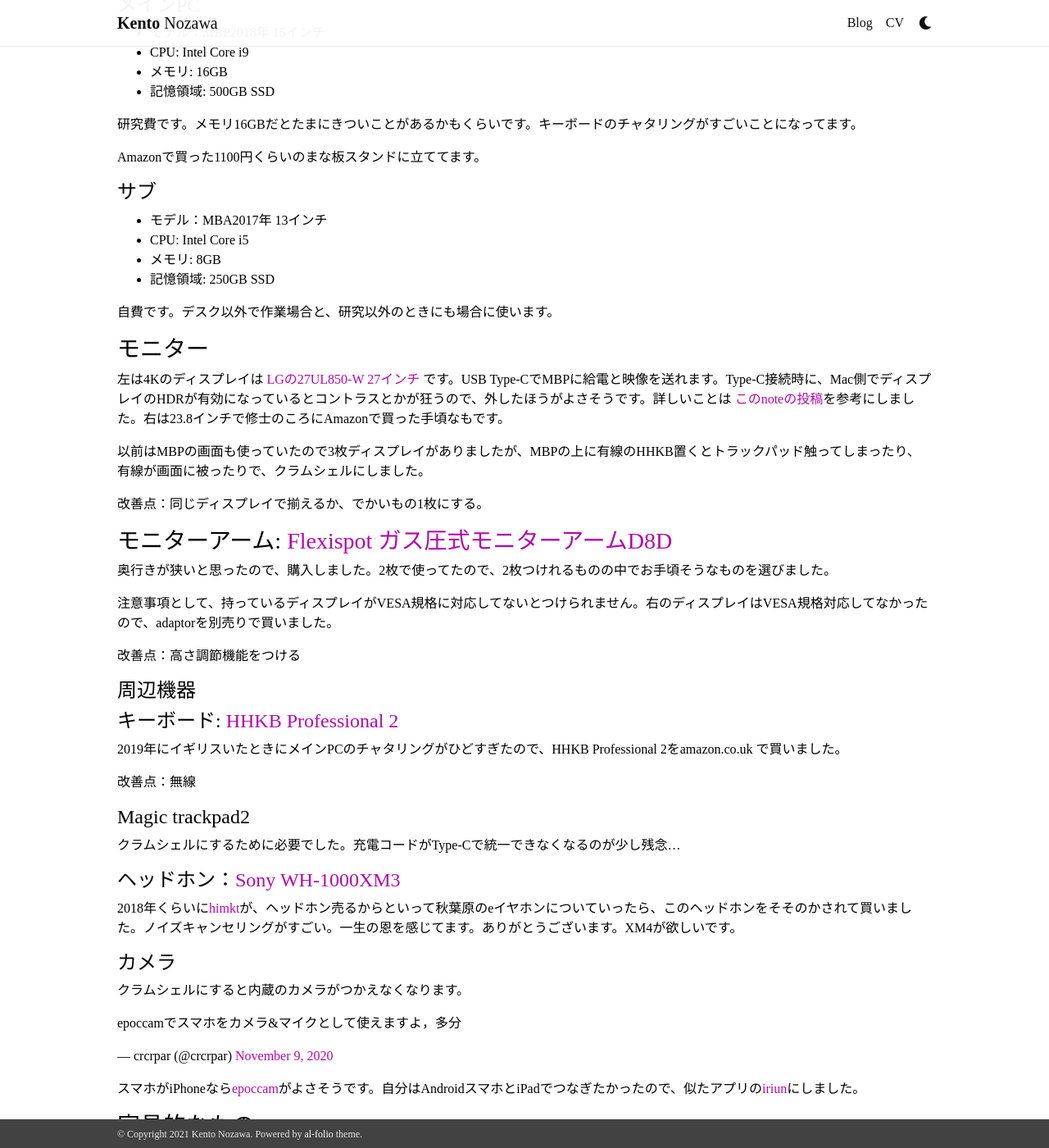
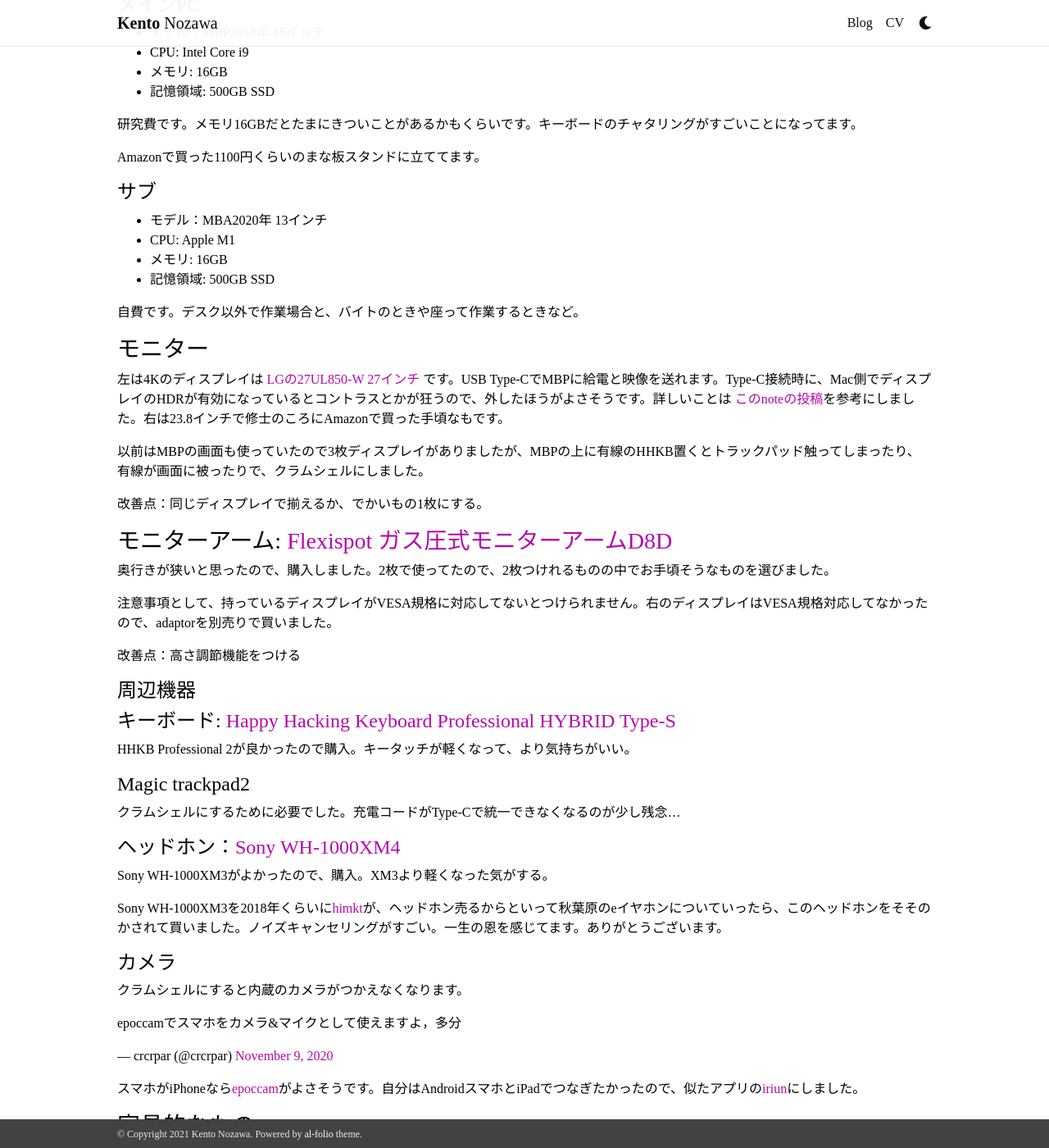
Before and after one commit to nzw0301/nzw0301.github.io, a Jekyll site: the page built from _posts/2020-10-06-ToolsForWorkFromHome.md, in a window 1280 px wide and 1400 px high, scrolled down 786 px. Shown: the whole window at 82% size. Built offline with Jekyll 4.4.1, drawn with Linux system fonts in a browser that asks for light colours; nearby versions of some CDN libraries; some web fonts are replaced; comment, search, counter and statistics services are not loaded; a style sheet for code colours, icons or effects is not loaded; some of the changed text lies outside the part shown.

Commit message:
Update device

```diff
--- a/_posts/2020-10-06-ToolsForWorkFromHome.md
+++ b/_posts/2020-10-06-ToolsForWorkFromHome.md
@@ -26,12 +26,12 @@
 
 #### サブ
 
-- モデル：MBA2017年 13インチ
-- CPU: Intel Core i5
-- メモリ: 8GB
-- 記憶領域: 250GB SSD
+- モデル：MBA2020年 13インチ
+- CPU: Apple M1
+- メモリ: 16GB
+- 記憶領域: 500GB SSD
 
-自費です。デスク以外で作業場合と、研究以外のときにも場合に使います。
+自費です。デスク以外で作業場合と、バイトのときや座って作業するときなど。
 
 ### モニター
 
@@ -51,19 +51,19 @@
 
 #### 周辺機器
 
-#### キーボード: [HHKB Professional 2](https://www.pfu.fujitsu.com/hhkeyboard/hhkbpro2/)
+#### キーボード: [Happy Hacking Keyboard Professional HYBRID Type-S](https://www.pfu.fujitsu.com/direct/hhkb/detail_pd-kb800bns.html)
 
-2019年にイギリスいたときにメインPCのチャタリングがひどすぎたので、HHKB Professional 2をamazon.co.uk で買いました。
-
-改善点：無線
+HHKB Professional 2が良かったので購入。キータッチが軽くなって、より気持ちがいい。
 
 #### Magic trackpad2
 
 クラムシェルにするために必要でした。充電コードがType-Cで統一できなくなるのが少し残念…
 
-#### ヘッドホン：[Sony WH-1000XM3](https://www.sony.jp/headphone/products/WH-1000XM3/)
+#### ヘッドホン：[Sony WH-1000XM4](https://www.sony.jp/headphone/products/WH-1000XM4/)
 
-2018年くらいに[himkt](https://twitter.com/himkt)が、ヘッドホン売るからといって秋葉原のeイヤホンについていったら、このヘッドホンをそそのかされて買いました。ノイズキャンセリングがすごい。一生の恩を感じてます。ありがとうございます。XM4が欲しいです。
+Sony WH-1000XM3がよかったので、購入。XM3より軽くなった気がする。
+
+Sony WH-1000XM3を2018年くらいに[himkt](https://twitter.com/himkt)が、ヘッドホン売るからといって秋葉原のeイヤホンについていったら、このヘッドホンをそそのかされて買いました。ノイズキャンセリングがすごい。一生の恩を感じてます。ありがとうございます。
 
 #### カメラ
 
@@ -109,6 +109,8 @@
 
 ドライアイの症状がひどくなって、作業しにくいことがありました。眼科に行ったところ、「遠視のレンズは、PC作業する場合は不要で、むしろ目の負担になる」と言われ、新しい近視用メガネを買いました。逆に遠くは見えないので室内用です。10年前に知りたかったです。
 
+夜に作業することが多いのでブルーカット入れてます。
+
 ### その他
 
 #### リングフィットアドベンチャー
@@ -117,14 +119,6 @@
 
 最初はヨガをしようとしたんですが、続けるモチベが全然なかったのとどのヨガをやればいいのかわからないのでやめました。
 
-#### [ブラッキーのぬいぐるみ](https://www.pokemoncenter-online.com/?p_cd=4521329269382)
-
-かわいい
-
-#### ビール瓶
-
-Omnipollo の [Noa Pecan Mud Cake](https://omnipollo.com/products/noa-pecan-mud) の空き瓶。かわいい。
-
 ### Related work
 
 <blockquote class="twitter-tweet"><p lang="ja" dir="ltr">related work です<a href="https://t.co/cCjkACSCt7">https://t.co/cCjkACSCt7</a></p>&mdash; himako (@himkt) <a href="https://twitter.com/himkt/status/1314245461629267970?ref_src=twsrc%5Etfw">October 8, 2020</a></blockquote> <script async src="https://platform.twitter.com/widgets.js" charset="utf-8"></script>
```
